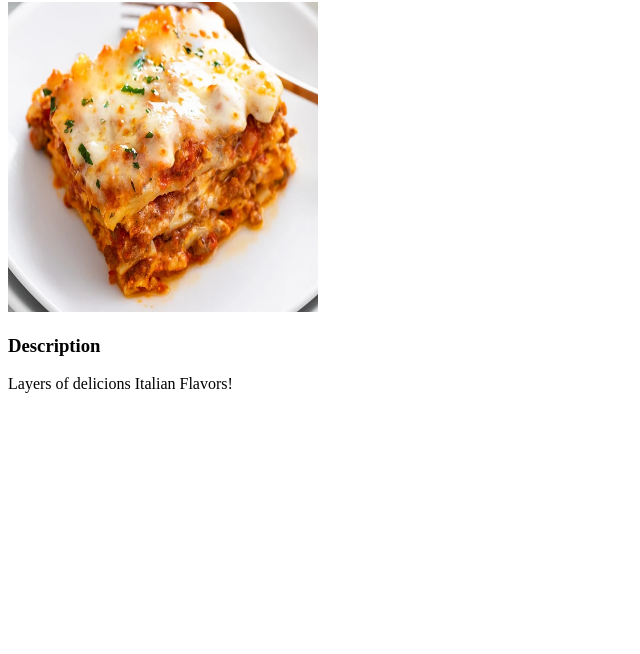
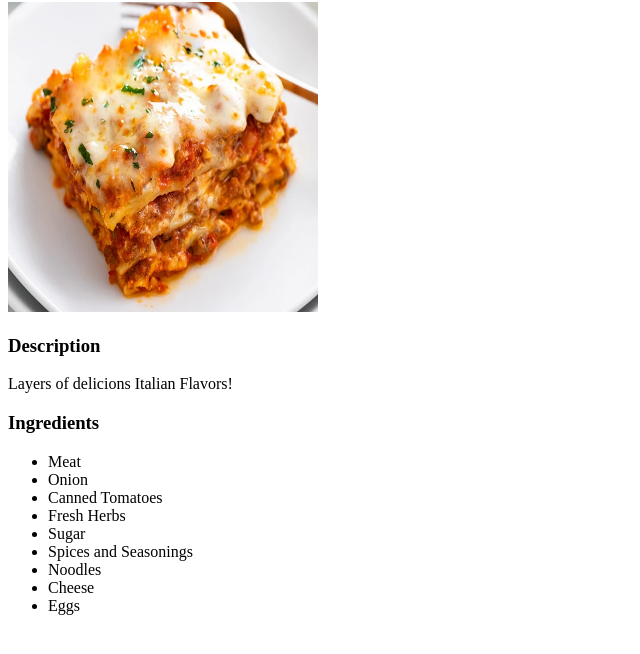
Before and after one commit to ZaowadAziz/odin-recipes, a plain HTML site: page recipes/lasagna.html in a window 1280 px wide. Shown: the part 78-732 px from the top of the page, without its empty margins (0-640 px from the left). Drawn offline with Linux system fonts and the light colour scheme.

Commit message:
Added ingredients list to lasagna.html

```diff
--- a/recipes/lasagna.html
+++ b/recipes/lasagna.html
@@ -10,5 +10,18 @@
     <img src="../images/Lasagna.jpg" alt="Lasagna on a plate" height="310" width="310">
     <h3>Description</h3>
     <p>Layers of delicions Italian Flavors!</p>
+
+    <h3>Ingredients</h3>
+    <ul>
+        <li>Meat</li>
+        <li>Onion</li>
+        <li>Canned Tomatoes</li>
+        <li>Fresh Herbs</li>
+        <li>Sugar</li>
+        <li>Spices and Seasonings</li>
+        <li>Noodles</li>
+        <li>Cheese</li>
+        <li>Eggs</li>
+    </ul>
 </body>
 </html>
```
